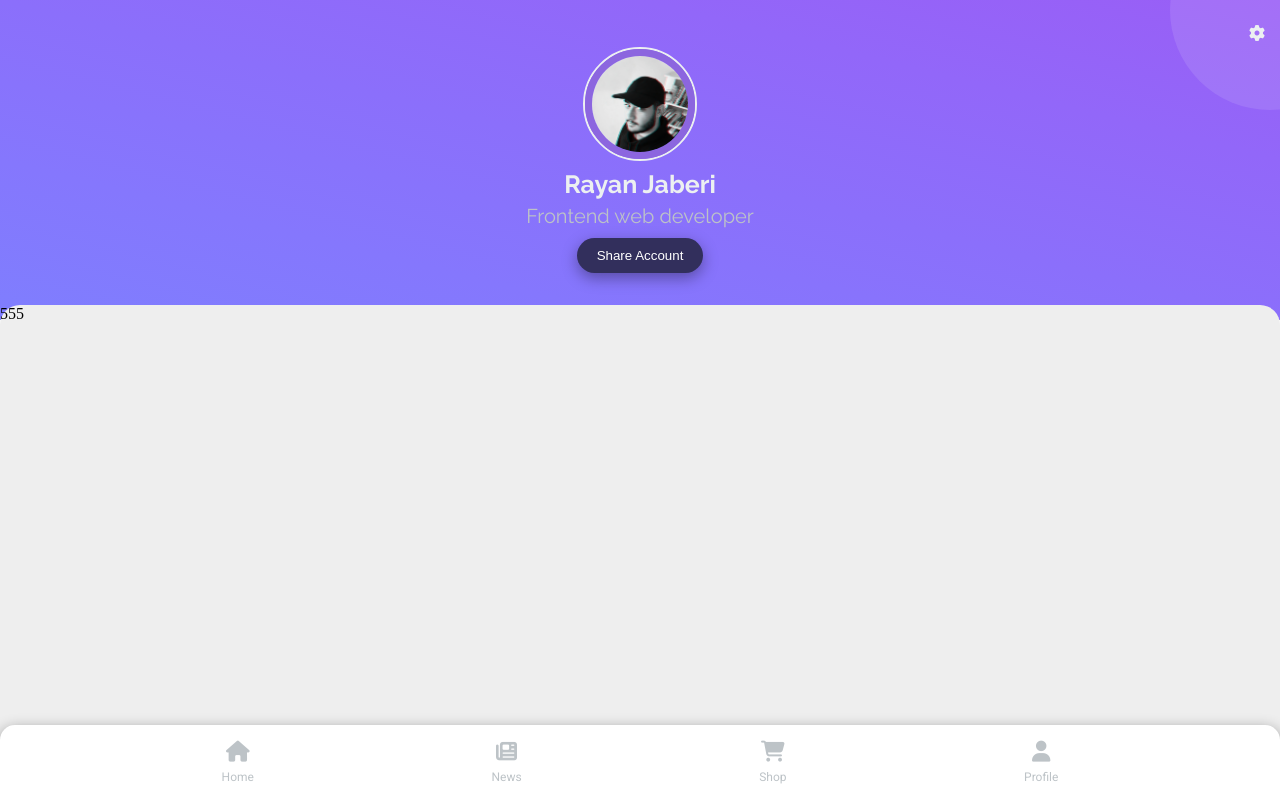
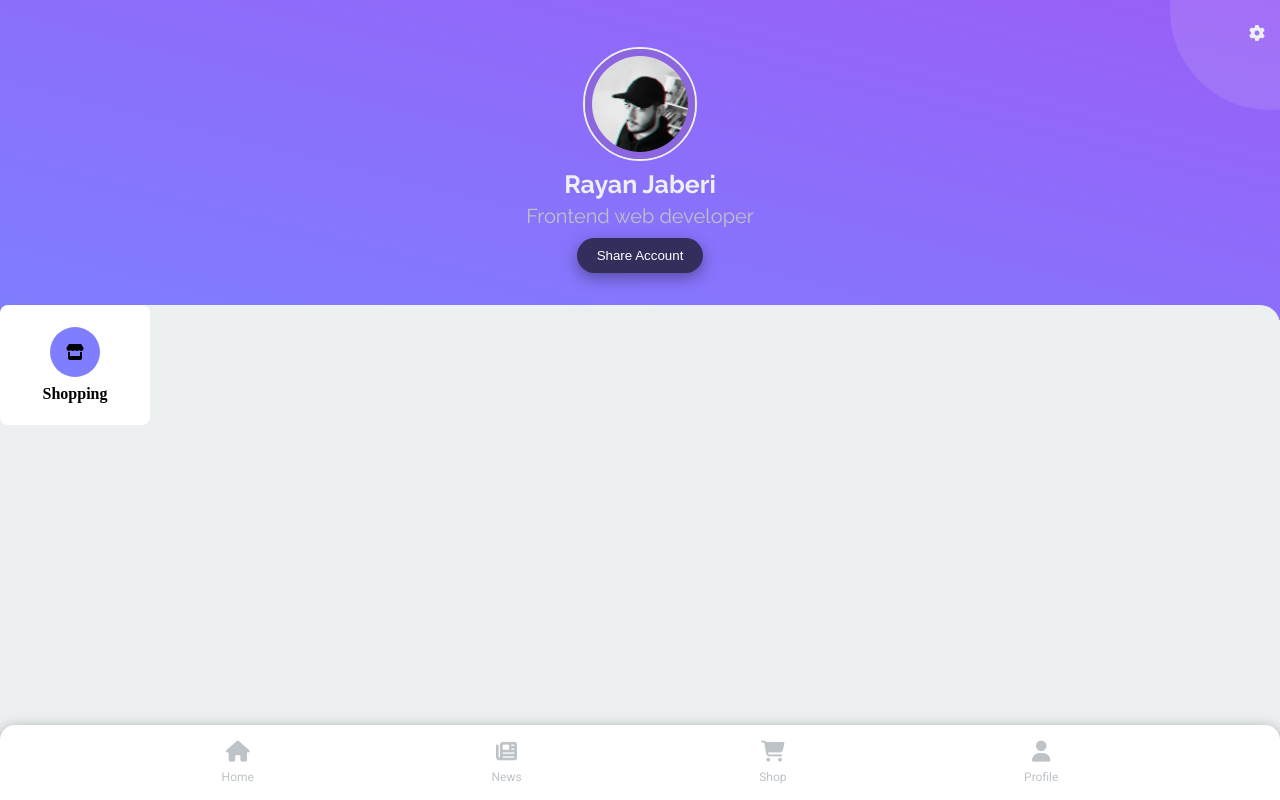
Before and after one commit to randomhex1998/sana-app, a React (Create React App) app: page / in a window 1280 px wide. Built offline with nearby package versions, Linux system fonts and the light colour scheme.

Commit message:
make option box style

```diff
--- a/src/components/Profile/Profile.jsx
+++ b/src/components/Profile/Profile.jsx
@@ -6,14 +6,18 @@ import Pic1 from "../../img/rayan.jpg";
 const Profile = () => {
   return (
     <>
-      <div className="top-section">
+      <section className="top-section">
         <div className="top-cloud-area"></div>
         <div className="setting-area">
           <i className="fa fa-cog"></i>
         </div>
         <TopSectionContent ImgPic={Pic1} />
-      </div>
-      <ProfileOptions />
+      </section>
+      <section className="profile-opt-area">
+        <section className="profile-opt-wrapper">
+          <ProfileOptions IcoName="fa-solid fa-store" OptionText="Shopping" />
+        </section>
+      </section>
     </>
   );
 };
--- a/src/components/Profile/ProfileOptions.jsx
+++ b/src/components/Profile/ProfileOptions.jsx
@@ -1,11 +1,16 @@
-import React from 'react';
+import React from "react";
 
-const ProfileOptions = () => {
-    return (
-      <section className="profile-opt-area">
-        <div className="profile-opt-wrapper">555</div>
-      </section>
-    );
+const ProfileOptions = ({ IcoName, OptionText, IcoBackground }) => {
+  return (
+    <div className="profile-option">
+      <div
+        className="profile-ico-area"
+        style={{ backgroundColor: IcoBackground }}>
+        <i className={IcoName}></i>
+      </div>
+      <h4>{OptionText}</h4>
+    </div>
+  );
 };
 
 export default ProfileOptions;
--- a/src/scss/_TopSection.scss
+++ b/src/scss/_TopSection.scss
@@ -88,8 +88,26 @@
 .profile-opt-area {
   position: absolute;
   bottom: 15px;
-  background-color: #eee;
+  background-color: #ecf0f1;
   width: 100%;
   height: 60vh;
   border-radius: 20px 20px 0 0;
+
+  .profile-option {
+    width: 150px;
+    height: 120px;
+    background-color: #fff;
+    border-radius: 8px;
+    @include flexCenter;
+    flex-direction: column;
+    gap: 0.5rem;
+
+    .profile-ico-area {
+      width: 50px;
+      height: 50px;
+      border-radius: 50%;
+      background-color: #7f7efe;
+      @include flexCenter;
+    }
+  }
 }
```
